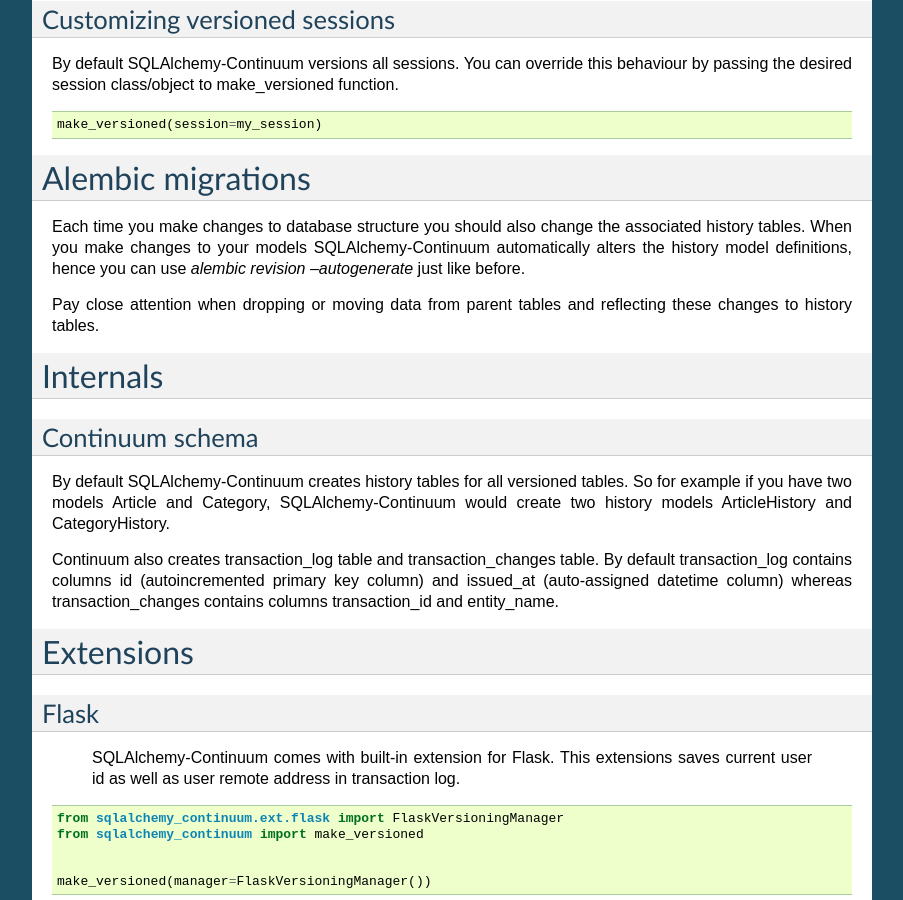
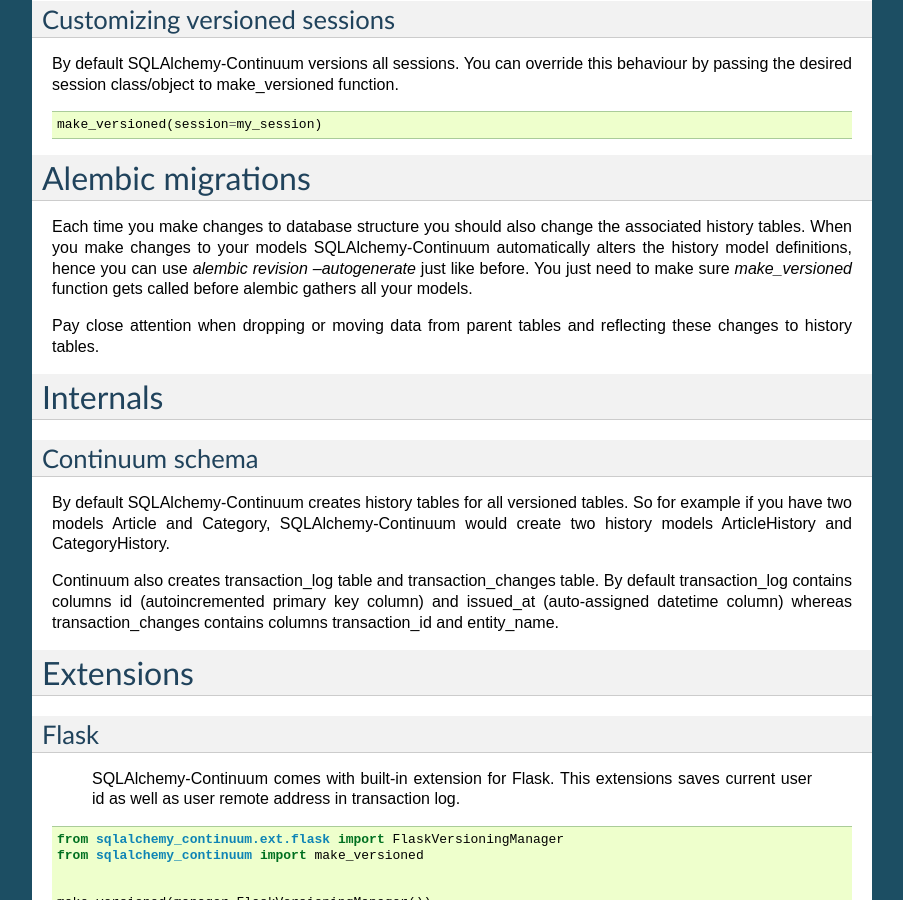
Before and after one commit to kvesteri/sqlalchemy-continuum, a Sphinx documentation site: the page built from docs/index.rst, in a window 1280 px wide and 900 px high, scrolled down 6374 px. Shown: the whole window, without its empty margins (198-1101 px from the left). Built offline with Sphinx 7.4.7, drawn with Linux system fonts in a browser that asks for light colours.

Commit message:
Small addition to alembic docs

```diff
--- a/docs/index.rst
+++ b/docs/index.rst
@@ -453,7 +453,7 @@ By default SQLAlchemy-Continuum versions all sessions. You can override this beh
 Alembic migrations
 ==================
 
-Each time you make changes to database structure you should also change the associated history tables. When you make changes to your models SQLAlchemy-Continuum automatically alters the history model definitions, hence you can use `alembic revision --autogenerate` just like before.
+Each time you make changes to database structure you should also change the associated history tables. When you make changes to your models SQLAlchemy-Continuum automatically alters the history model definitions, hence you can use `alembic revision --autogenerate` just like before. You just need to make sure `make_versioned` function gets called before alembic gathers all your models.
 
 Pay close attention when dropping or moving data from parent tables and reflecting these changes to history tables.
 
```
